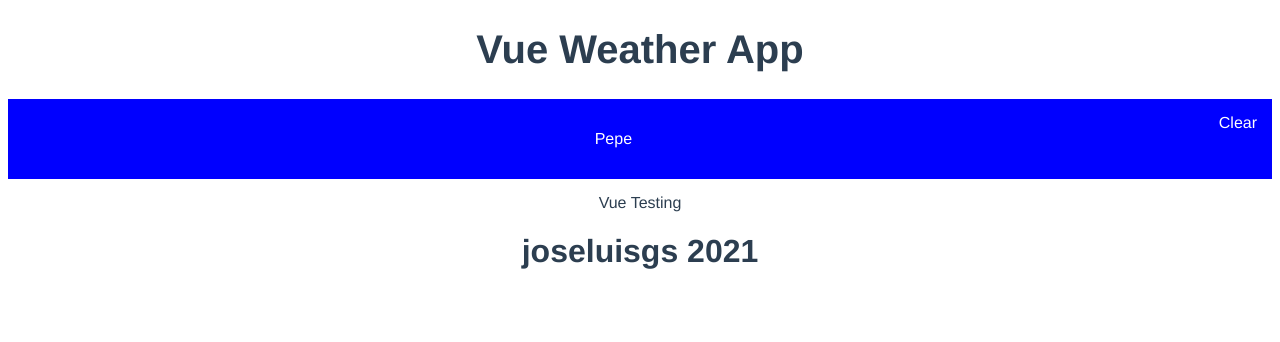
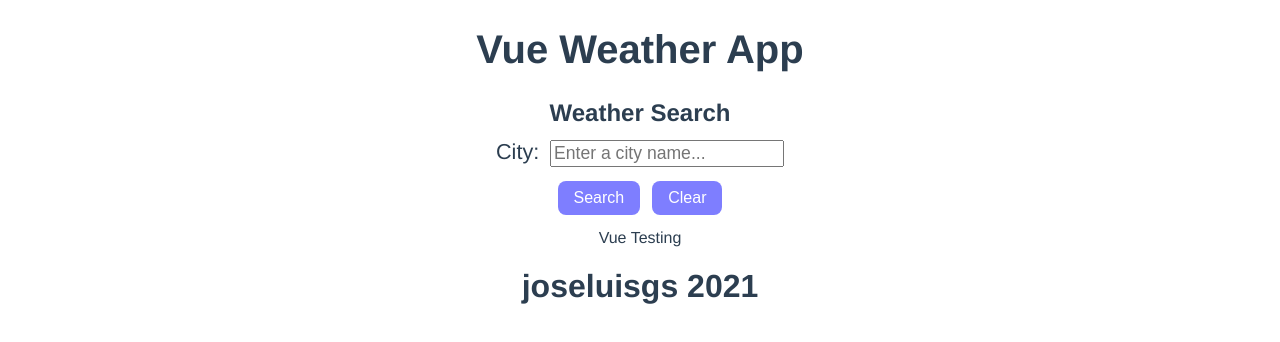
Before and after one commit to joseluisgs/vue-weather-testing, a Vue app: page / in a window 1280 px wide. Shown: the top 342 px of the page. Built offline with nearby package versions, Linux system fonts and the light colour scheme.

Commit message:
Search y refactor

```diff
--- a/src/views/Home.vue
+++ b/src/views/Home.vue
@@ -1,17 +1,18 @@
 <template>
   <div class="home">
     <!-- Heade con propiedad de título -->
-    <app-header class="header" v-bind:title="title"></app-header>
+    <app-header class="header" :title="title"></app-header>
     <!-- Banner con propiedades mensaje y tipo, y que procesa el evento clear-banner -->
     <app-banner
       class="banner"
-      v-bind:bannerMessage="messageToDisplay"
-      v-bind:bannerType="messageType"
-      v-on:clear-banner="clearMessage"
+      :bannerMessage="messageToDisplay"
+      :bannerType="messageType"
+      @clear-banner="clearMessage"
     ></app-banner>
+    <app-weather-search class="weather-search" @search-city="searchCity"></app-weather-search>
     Vue Testing
     <!-- Footer con propieda de mensaje -->
-    <app-footer class="footer" v-bind:message="footerMessage"></app-footer>
+    <app-footer class="footer" :message="footerMessage"></app-footer>
   </div>
 </template>
 
@@ -20,6 +21,7 @@ import { defineComponent } from 'vue';
 import Header from '@/components/Header.vue';
 import Footer from '@/components/Footer.vue';
 import Banner from '@/components/Banner.vue';
+import Search from '@/components/Search.vue';
 
 export default defineComponent({
   name: 'Home',
@@ -28,6 +30,7 @@ export default defineComponent({
     'app-header': Header,
     'app-footer': Footer,
     'app-banner': Banner,
+    'app-weather-search': Search,
   },
   // Mis datos
   data: () => ({
@@ -37,7 +40,7 @@ export default defineComponent({
     footerMessage: 'joseluisgs 2021',
 
     // Mensaje del banner
-    messageToDisplay: 'Pepe',
+    messageToDisplay: '',
     // Tipo del banner (Info, Success o Error)
     messageType: 'Info',
   }),
@@ -48,6 +51,10 @@ export default defineComponent({
       this.messageToDisplay = '';
       this.messageType = 'Info';
     },
+    // Busca una ciudad. Maneja el evento search-city
+    searchCity(inputCity: string) {
+      console.log(inputCity);
+    },
   },
 });
 </script>
```
